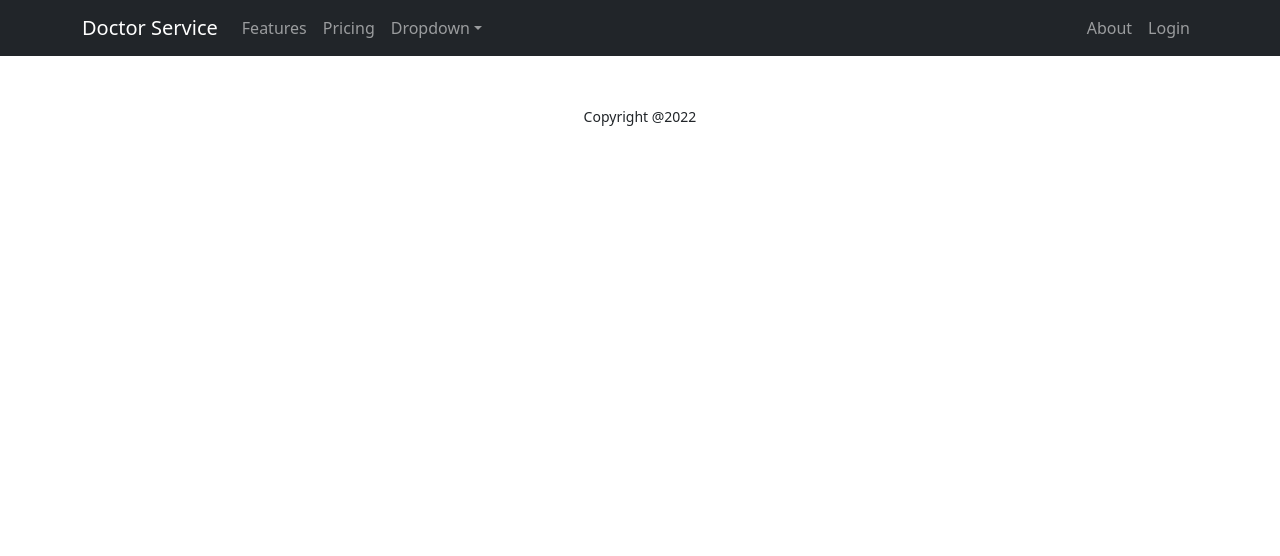
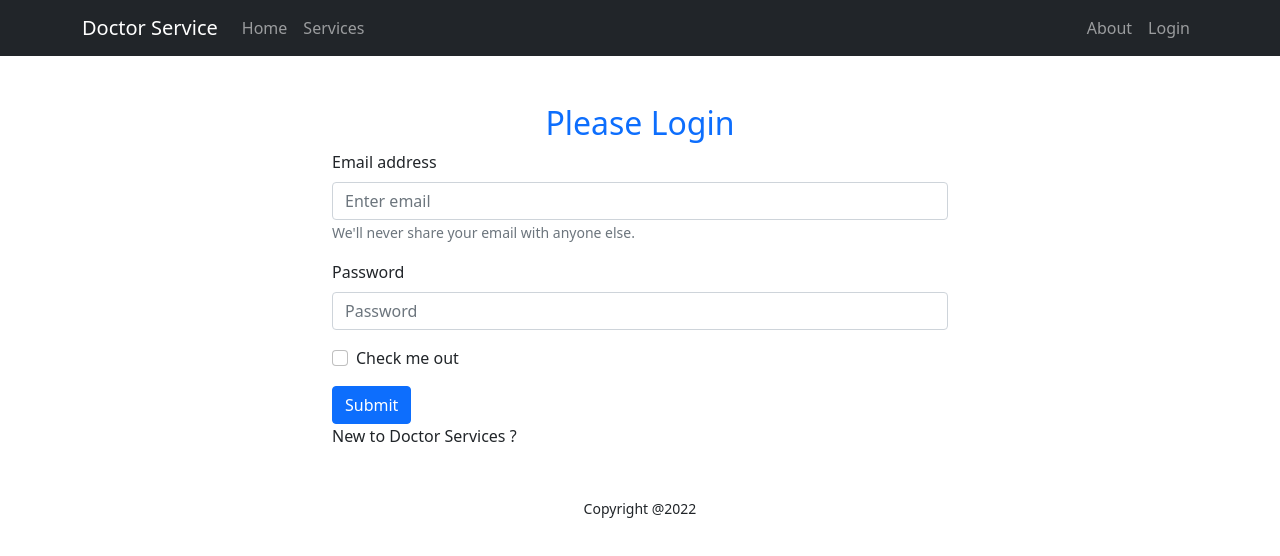
Before and after one commit to Pobarul-islam/independent-service, a React (Create React App) app: page /login in a window 1280 px wide. Shown: the top 556 px of the page. Built offline with nearby package versions, Linux system fonts and the light colour scheme.

Commit message:
login and register page added or login page worked

```diff
--- a/src/App.js
+++ b/src/App.js
@@ -3,9 +3,11 @@
 import About from './Pages/About/About';
 import CheckOutPage from './Pages/CheckOutPage/CheckOutPage';
 import Home from './Pages/Home/Home/Home';
+import Login from './Pages/Login/Login/Login';
 
 import Footer from './Pages/Shared/Footer/Footer';
 import Header from './Pages/Shared/Header/Header';
+import NotFound from './Pages/Shared/NotFound/NotFound';
 
 function App() {
   return (
@@ -14,7 +16,9 @@
       <Routes>
         <Route path='/' element={<Home></Home>}></Route>
         <Route path='/checkout/:checkoutPage' element={<CheckOutPage></CheckOutPage>}></Route>
-         <Route path='/about' element={<About></About>}></Route>
+        <Route path='/about' element={<About></About>}></Route>
+        <Route path='/login' element={<Login></Login>}></Route>
+        <Route path='*' element={<NotFound></NotFound>}></Route>
         </Routes>
     <Footer></Footer>
     </div>
--- a/src/Pages/Home/Services/Services.js
+++ b/src/Pages/Home/Services/Services.js
@@ -14,7 +14,7 @@
     }, [])
 
     return (
-        <div>
+        <div id='servicePage'>
             <h2 className='services-title mt-5'>Our Services</h2>
             <div className='services-container mt-5'>
                 {
--- /dev/null
+++ b/src/Pages/Login/Login/Login.js
@@ -0,0 +1,49 @@
+import React, { useRef } from 'react';
+import { Button, Form } from 'react-bootstrap';
+import { useNavigate } from 'react-router-dom';
+
+const Login = () => {
+    const emailRef = useRef('');
+    const passwordRef = useRef('');
+    const navigate = useNavigate();
+
+
+    const handleSubmit = event => {
+        event.preventDefault();
+        const email = emailRef.current.value;
+        const password = passwordRef.current.value;
+        console.log(email, password);
+    }
+    const navigateRegister = event => {
+        navigate('/register')
+
+    }
+    return (
+        <div className='container w-50 mt-5 mx-auto'>
+            <h2 className='text-primary text-center'>Please Login</h2>
+            <Form onSubmit={handleSubmit}>
+                <Form.Group className="mb-3" controlId="formBasicEmail">
+                    <Form.Label>Email address</Form.Label>
+                    <Form.Control ref={emailRef} type="email" placeholder="Enter email" required />
+                    <Form.Text className="text-muted">
+                        We'll never share your email with anyone else.
+                    </Form.Text>
+                </Form.Group>
+
+                <Form.Group className="mb-3" controlId="formBasicPassword">
+                    <Form.Label>Password</Form.Label>
+                    <Form.Control ref={passwordRef} type="password" placeholder="Password" required/>
+                </Form.Group>
+                <Form.Group className="mb-3" controlId="formBasicCheckbox">
+                    <Form.Check type="checkbox" label="Check me out" />
+                </Form.Group>
+                <Button variant="primary" type="submit">
+                    Submit
+                </Button>
+            </Form>
+            <p>New to Doctor Services ? <span className='text-danger' onClick={navigateRegister}></span></p>
+        </div>
+    );
+};
+
+export default Login;
--- a/src/Pages/Shared/Header/Header.js
+++ b/src/Pages/Shared/Header/Header.js
@@ -14,19 +14,12 @@
   <Navbar.Toggle aria-controls="responsive-navbar-nav" />
   <Navbar.Collapse id="responsive-navbar-nav">
     <Nav className="me-auto">
-      <Nav.Link href="#features">Features</Nav.Link>
-      <Nav.Link href="#pricing">Pricing</Nav.Link>
-      <NavDropdown title="Dropdown" id="collasible-nav-dropdown">
-        <NavDropdown.Item href="#action/3.1">Action</NavDropdown.Item>
-        <NavDropdown.Item href="#action/3.2">Another action</NavDropdown.Item>
-        <NavDropdown.Item href="#action/3.3">Something</NavDropdown.Item>
-        <NavDropdown.Divider />
-        <NavDropdown.Item href="#action/3.4">Separated link</NavDropdown.Item>
-      </NavDropdown>
+      <Nav.Link as={Link} to ="/">Home</Nav.Link>
+      <Nav.Link as={Link} to ="/#servicePage">Services</Nav.Link>
     </Nav>
     <Nav>
       <Nav.Link as={Link} to="/about">About</Nav.Link>
-      <Nav.Link eventKey={2} as={Link} to="#memes">
+      <Nav.Link eventKey={2} as={Link} to="/login">
         Login
       </Nav.Link>
     </Nav>
--- /dev/null
+++ b/src/Pages/Shared/NotFound/NotFound.js
@@ -0,0 +1,11 @@
+import React from 'react';
+
+const NotFound = () => {
+    return (
+        <div>
+            <h1 className='text-center'>Not Found</h1>
+        </div>
+    );
+};
+
+export default NotFound;
```
Also changed, not shown: src/Pages/Login/Register/Register.js (added, +11 -0 lines).
